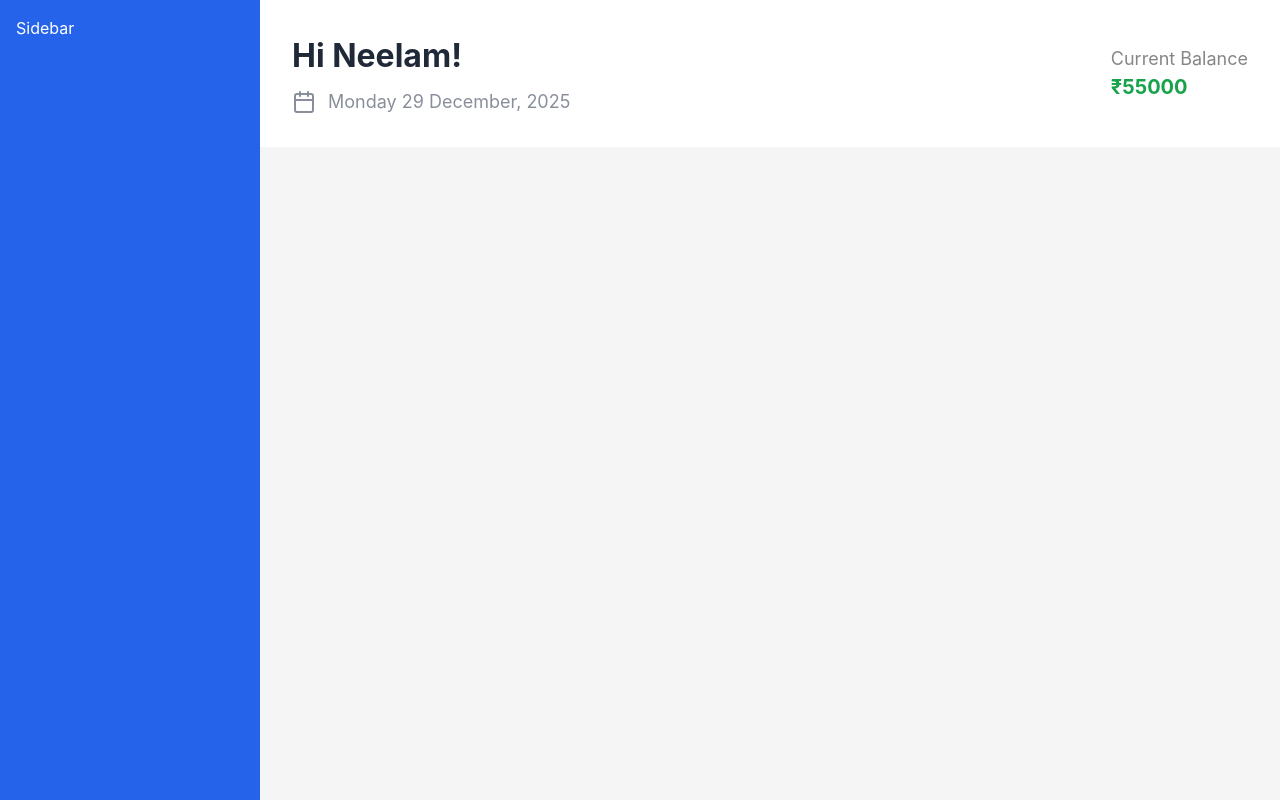
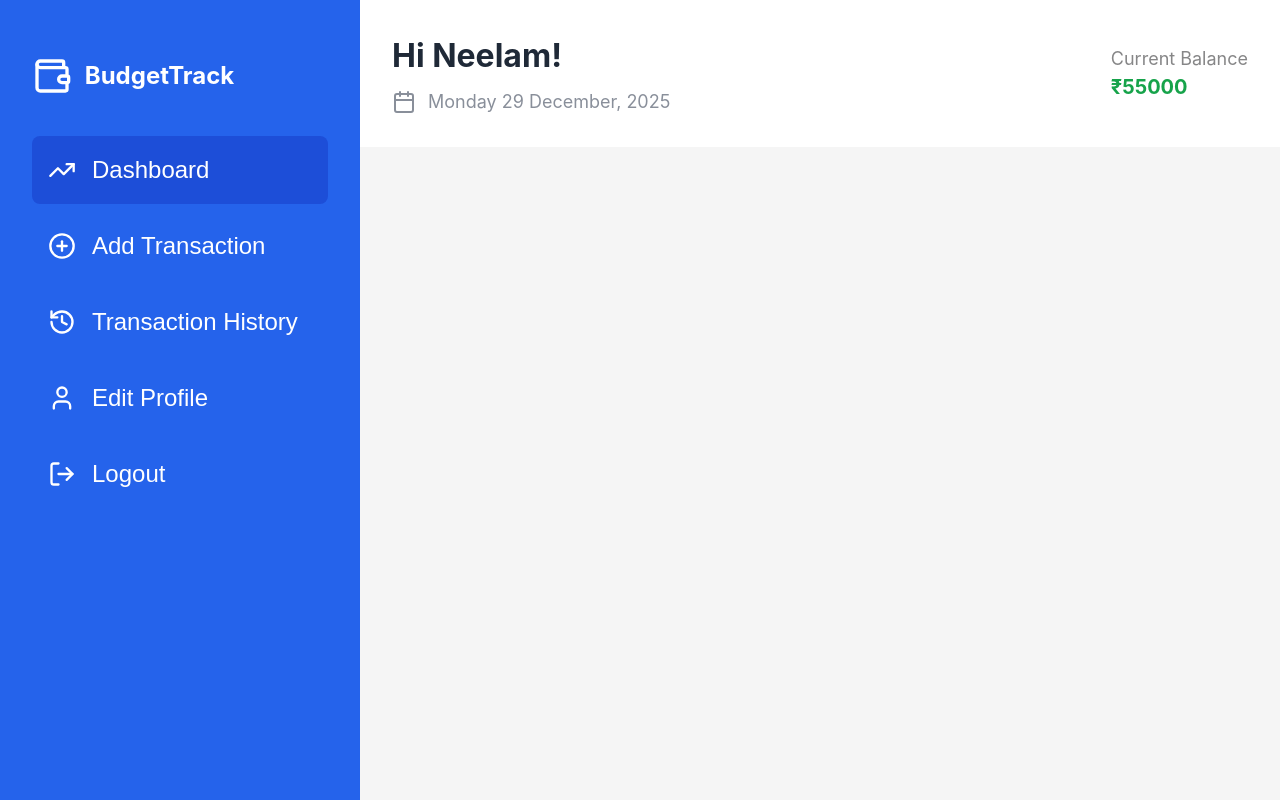
Before and after one commit to bishtneelam/Personal-Finance-Dashboard, a React (Vite) app: page / in a window 1280 px wide. Built offline with nearby package versions, Linux system fonts and the light colour scheme.

Commit message:
Sidebar component added

```diff
--- /dev/null
+++ b/src/features/dashboard/hooks/useFinanceDashboardController.js
@@ -0,0 +1,10 @@
+import { useState } from "react";
+
+export function useFinanceDashboardController() {
+    const [activeView, setActiveView] = useState("dashboard");
+
+    return {
+        activeView,
+        setActiveView,
+    }
+}
--- a/src/features/dashboard/styles/FinanceDashboard.module.css
+++ b/src/features/dashboard/styles/FinanceDashboard.module.css
@@ -1,6 +1,6 @@
 .appLayout {
     display: grid;
-    grid-template-columns: 260px 1fr;
+    grid-template-columns: 360px 1fr;
     height: 100vh;
     background-color: #f5f5f5;
 }
@@ -17,6 +17,8 @@
 .pageContent {
     flex: 1;
 }
+
+/* Header Style */
 .headerContainer {
     background-color: #fff;
     padding: 2rem;
@@ -51,3 +53,53 @@
     font-size: 20px;
     font-weight: bold;
 }
+.sidebarSection {
+    padding: 1rem;
+}
+
+/* Sidebar Style*/
+.header {
+    margin-top: 1.5rem;
+    margin-bottom: 2.5rem;
+}
+.title {
+    display: flex;
+    align-items: center;
+    gap: .8rem;
+}
+.icon {
+    display: flex;
+    justify-content: center;
+    align-items: center;
+    height: 40px;
+    width: 40px;
+}
+.navLinks {
+    display: flex;
+    flex-direction: column;
+    gap: .5rem;
+}
+.sidebarButton {
+    background-color: transparent;
+    border: none;
+    font-size: 24px;
+    color: white;
+    display: flex;
+    gap: 1rem;
+    padding: 1.25rem 1rem;
+    background-color: transparent;
+    border-radius: 8px;
+    text-align: left;
+    cursor: pointer;
+    transition: all .2s ease;
+}
+.navIcon {
+    height: 28px;
+    width: 28px
+}
+.active {
+  background-color: #1d4ed8;
+}
+.sidebarButton:hover {
+  background-color: #1d4ed8;
+}
--- a/src/features/dashboard/ui/FinanceDashboard.jsx
+++ b/src/features/dashboard/ui/FinanceDashboard.jsx
@@ -1,10 +1,13 @@
+import { useFinanceDashboardController } from "../hooks/useFinanceDashboardController";
 import styles from "../styles/FinanceDashboard.module.css";
 import { Header } from "./Header";
+import { Sidebar } from "./Sidebar";
 export function FinanceDashboard({ children }) {
+  const { activeView, setActiveView } = useFinanceDashboardController();
   return (
     <div className={styles.appLayout}>
       <aside className={styles.sidebar}>
-        Sidebar
+        <Sidebar activeView={activeView} setActiveView={setActiveView} />
       </aside>
       <div className={styles.mainContent}>
         <Header />
--- /dev/null
+++ b/src/features/dashboard/ui/Sidebar.jsx
@@ -0,0 +1,75 @@
+import {
+  History,
+  LogOut,
+  PlusCircle,
+  TrendingUp,
+  User,
+  Wallet,
+} from "lucide-react";
+import styles from "../styles/FinanceDashboard.module.css";
+export function Sidebar({ activeView, setActiveView }) {
+  return (
+    <div className={styles.sidebarSection}>
+      {/* Title */}
+      <div className={styles.header}>
+        <h1 className={styles.title}>
+          <Wallet className={styles.icon} />
+          BudgetTrack
+        </h1>
+      </div>
+
+      {/* Nav Links */}
+      <nav className={styles.navLinks}>
+        <button
+          className={`${styles.sidebarButton} ${
+            activeView === "dashboard" ? styles.active : ""
+          }`}
+          onClick={() => setActiveView("dashboard")}
+        >
+          <TrendingUp className={styles.navIcon} />
+          Dashboard
+        </button>
+
+        <button
+          className={`${styles.sidebarButton} ${
+            activeView === "addTransaction" ? styles.active : ""
+          }`}
+          onClick={() => setActiveView("addTransaction")}
+        >
+          <PlusCircle className={styles.navIcon} />
+          Add Transaction
+        </button>
+
+        <button
+          className={`${styles.sidebarButton} ${
+            activeView === "transactionHistory" ? styles.active : ""
+          }`}
+          onClick={() => setActiveView("transactionHistory")}
+        >
+          <History className={styles.navIcon} />
+          Transaction History
+        </button>
+
+        <button
+          className={`${styles.sidebarButton} ${
+            activeView === "editProfile" ? styles.active : ""
+          }`}
+          onClick={() => setActiveView("editProfile")}
+        >
+          <User className={styles.navIcon} />
+          Edit Profile
+        </button>
+
+        <button
+          className={`${styles.sidebarButton} ${
+            activeView === "logout" ? styles.active : ""
+          }`}
+          onClick={() => setActiveView("logout")}
+        >
+          <LogOut className={styles.navIcon} />
+          Logout
+        </button>
+      </nav>
+    </div>
+  );
+}
```
